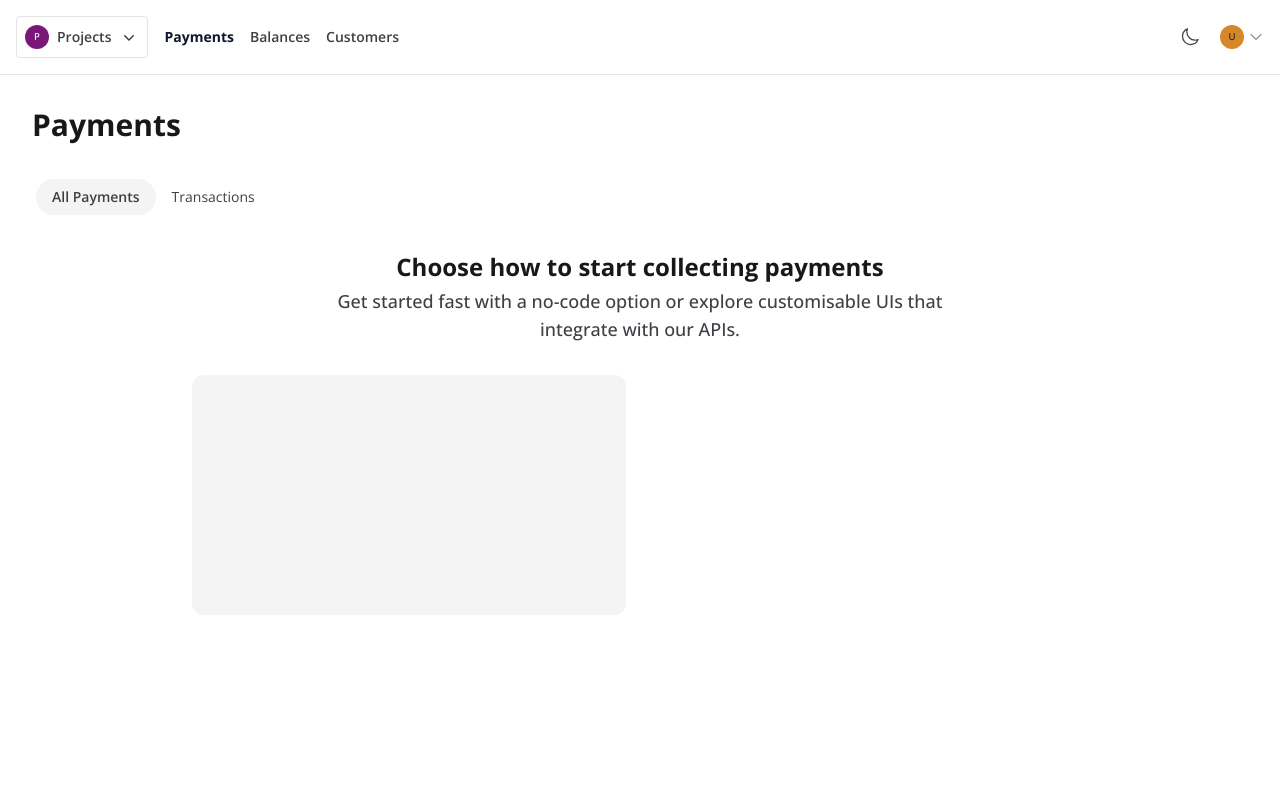
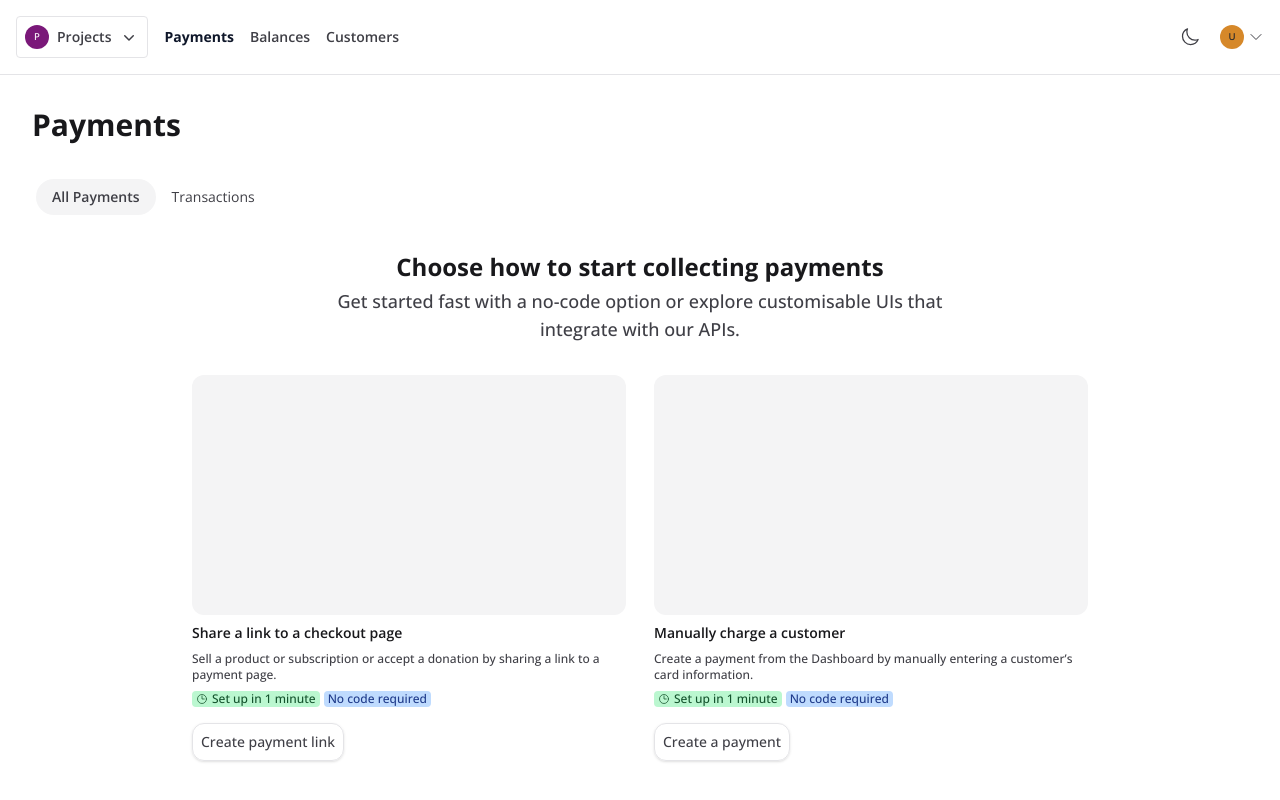
Before and after one commit to tate2301/tif, a Next.js app in the folder apps/dashboard/: page /payments in a window 1280 px wide. Shown: the top 800 px of the page. Built offline with nearby package versions, Linux system fonts and the light colour scheme.

Commit message:
feature: paymenys default page

```diff
--- /dev/null
+++ b/apps/dashboard/src/components/payment-items/CreatePaymentItem.tsx
@@ -0,0 +1,47 @@
+import React from "react";
+import { ClockIcon } from "@heroicons/react/24/outline";
+
+type Props = {
+  isCodeRequired?: boolean;
+  actionButtonText: string
+  heading: string
+  description: string
+};
+
+function CreatePaymentItem({ isCodeRequired, actionButtonText, heading, description }: Props) {
+  return (
+    <div className="col-span-1 flex flex-col space-y-2">
+      <div className="h-60 rounded-xl bg-secondary"></div>
+      <p className="heading-text text-sm font-semibold">
+        {heading}
+      </p>
+      <p className="main-text text-xs font-medium">
+        {description}
+      </p>
+      <div className="flex flex-row items-center space-x-1">
+        {isCodeRequired ? (
+          <>
+            <div className="flex bg-secondary main-text text-xs px-1 rounded font-medium">Code required</div>
+          </>
+        ) : (
+          <>
+            <div className="flex bg-green-200 dark:bg-green-700 dark:text-green-200 text-green-900 rounded px-1 font-medium flex-row items-center space-x-1">
+              <ClockIcon height={12} width={12} />
+              <p className="text-xs">Set up in 1 minute</p>
+            </div>
+            <p className="flex bg-blue-200 dark:bg-blue-700 dark:text-blue-200 text-blue-900 text-xs rounded px-1 font-medium">
+              No code required
+            </p>
+          </>
+        )}
+      </div>
+      <div className="flex pt-2">
+        <div className="flex main-border p-2 shadow cursor-pointer text-sm font-medium main-text rounded-xl">
+          {actionButtonText}
+        </div>
+      </div>
+    </div>
+  );
+}
+
+export default CreatePaymentItem;
--- a/apps/dashboard/src/pages/payments/index.tsx
+++ b/apps/dashboard/src/pages/payments/index.tsx
@@ -1,3 +1,4 @@
+import CreatePaymentItem from "@/components/payment-items/CreatePaymentItem";
 import OverviewLayout from "@/layouts/OverviewLayout";
 import React from "react";
 
@@ -16,9 +17,16 @@ const Payments = (props: Props) => {
         </p>
       </div>
       <div className="grid md:grid-cols-2 grid-cols-2 gap-7 max-w-4xl w-full mx-auto">
-        <div className="col-span-1 flex flex-col">
-          <div className="h-60 rounded-xl bg-secondary"></div>
-        </div>
+        <CreatePaymentItem
+          heading="Share a link to a checkout page"
+          description="Sell a product or subscription or accept a donation by sharing a link to a payment page."
+          actionButtonText="Create payment link"
+        />
+        <CreatePaymentItem
+          heading="Manually charge a customer"
+          description="Create a payment from the Dashboard by manually entering a customer’s card information."
+          actionButtonText="Create a payment"
+        />
       </div>
     </OverviewLayout>
   );
```
